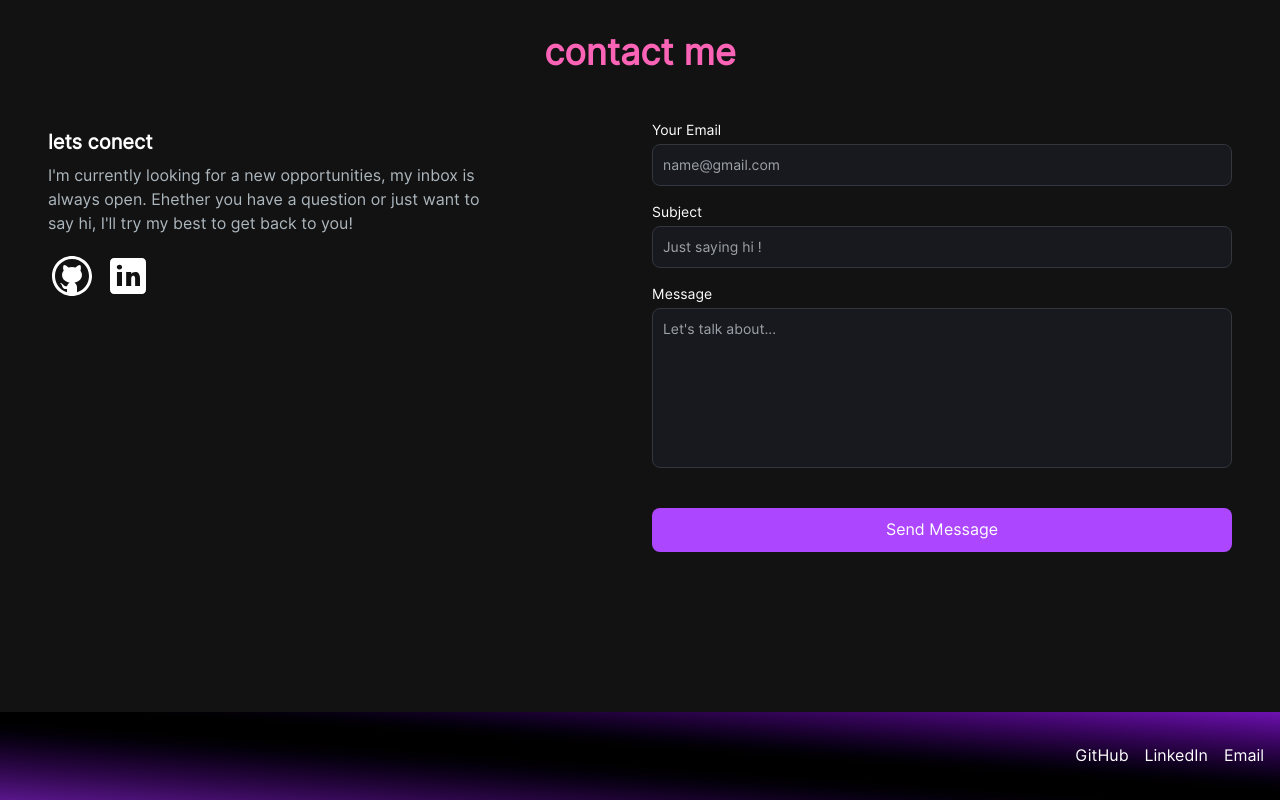
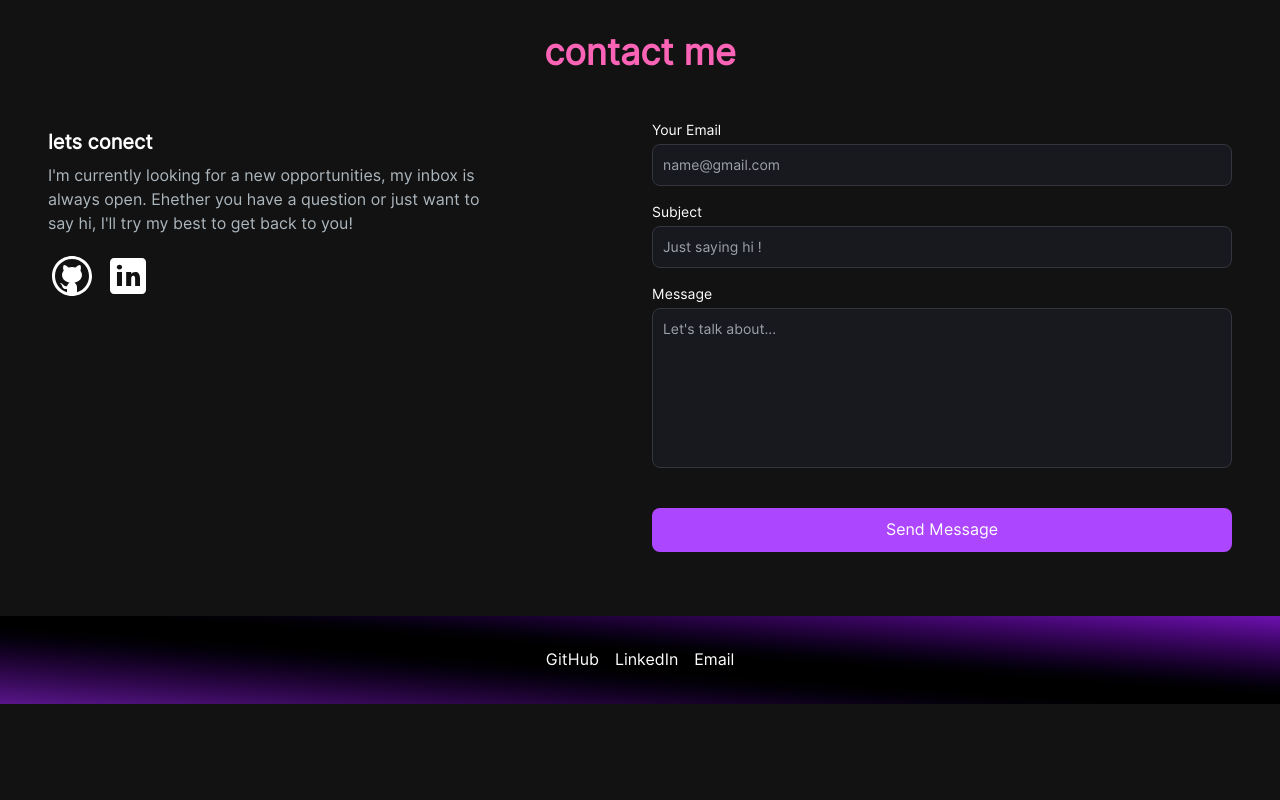
Before and after one commit to taniaa-sh/MyPortfolio, a Next.js app: page / in a window 1280 px wide. Shown: the part 3221-4021 px from the top of the page. After the commit the page ends 3925 px from the top, so only its background shows below. Built offline with nearby package versions, Linux system fonts and the light colour scheme.

Commit message:
fix ui bug

```diff
--- a/components/Footer.jsx
+++ b/components/Footer.jsx
@@ -2,15 +2,15 @@ import Link from "next/link";
 
 const Footer = () => {
   return (
-    <footer className="w-full bg-gradient-to-tr from-purple-900 via-black to-purple-800 text-white py-8 mt-24">
-      <div className="container mx-auto px-4 flex flex-col md:flex-row items-center justify-between">
-        <div className="text-center md:text-left">
+    <footer className="w-full bg-gradient-to-tr from-purple-900 via-black to-purple-800 text-white py-8">
+      <div className="container mx-auto px-4 flex flex-col items-center justify-between">
+        <div className="text-center">
           {/* <h2 className="text-xl font-semibold">طراحی‌شده با ❤️ توسط [تانیا]</h2> */}
           {/* <p className="text-sm text-gray-300 !mt-2">
             © {new Date().getFullYear()} همه‌ی حقوق محفوظ است.
           </p> */}
         </div>
-        <div className="flex gap-4 md:!mt-0">
+        <div className="flex gap-4">
           <Link
             href="https://github.com/taniaa-sh"
             target="_blank"
```
